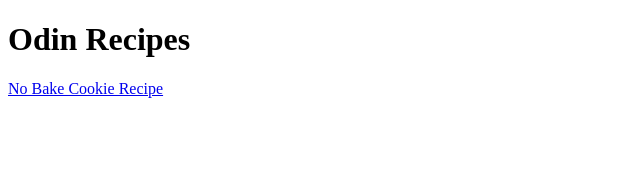
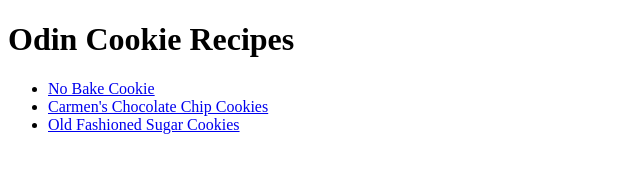
Before and after one commit to livingicon/odin-recipes, a plain HTML site: page index.html in a window 1280 px wide. Shown: the whole page, without its empty margins (0-640 px from the left). Drawn offline with Linux system fonts and the light colour scheme.

Commit message:
Add index.html

```diff
--- a/index.html
+++ b/index.html
@@ -7,7 +7,11 @@
 </head>
 
 <body>
-    <h1>Odin Recipes</h1>
-    <a href="./recipes/no_bake_cookies.html">No Bake Cookie Recipe</a>
+    <h1>Odin Cookie Recipes</h1>
+    <ul>
+        <li><a href="./recipes/no_bake_cookies.html">No Bake Cookie</a></li>
+        <li><a href="./recipes/carmen_cookes.html">Carmen's Chocolate Chip Cookies</a></li>
+        <li><a href="./recipes/old_fashioned_sugar.html">Old Fashioned Sugar Cookies</a></li>
+    </ul>
 </body>
 </html>
```
Also changed, not shown: recipes/carmen_cookes.html (added), recipes/old_fashioned_sugar.html (added).
